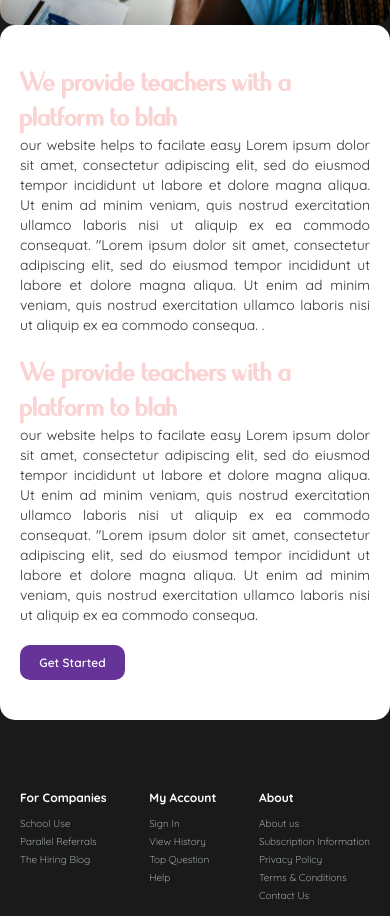
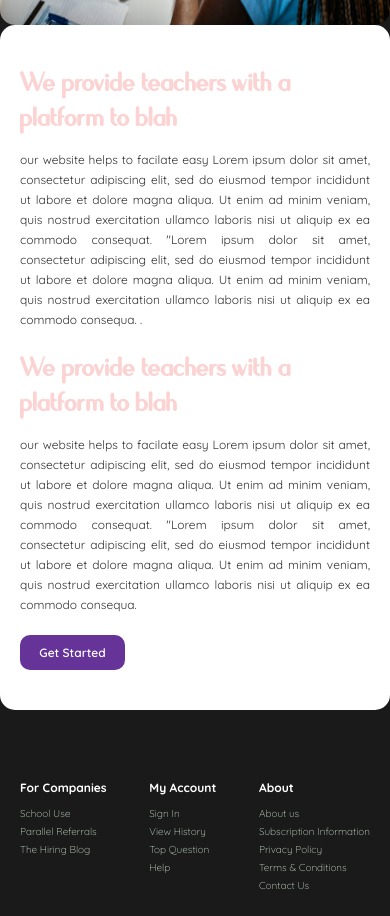
Before and after one commit to seyifash/Learner, a React (Create React App) app: page /about in a window 390 px wide. Shown: the part 840-1756 px from the top of the page. Built offline with nearby package versions, Linux system fonts and the light colour scheme.

Commit message:
font sizes updated

```diff
--- a/src/landingPage/About/About.css
+++ b/src/landingPage/About/About.css
@@ -372,8 +372,9 @@
         font-size: 2.2rem;
     }
     .about-details .vision p, .about-details .values p {
-        font-size: 14px;
+        font-size: 12px;
         line-height: 20px;
+        margin-top: 15px;
     }
     .about-details .div-button {
         padding: 10px 0px;
```
